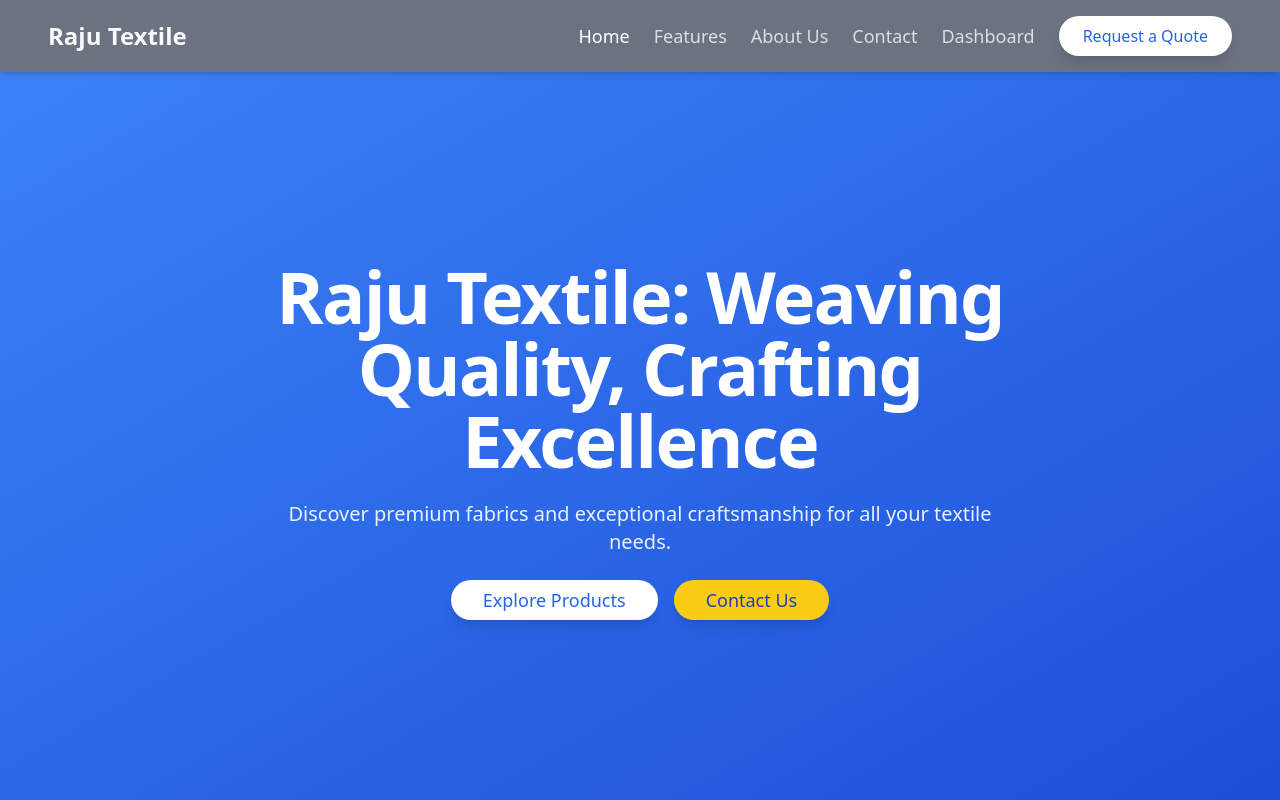
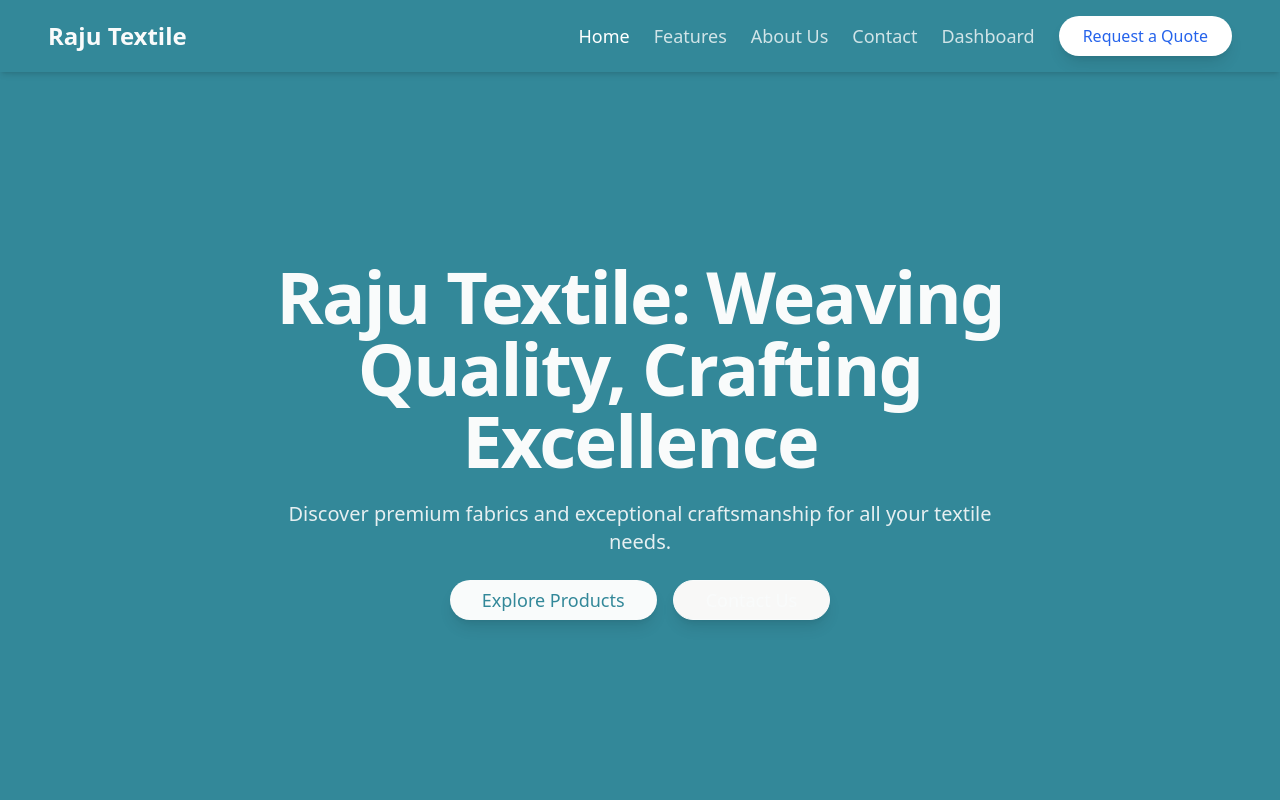
Before and after one commit to supri129/raju-textile, a React (Vite) app: page / in a window 1280 px wide. Shown: the top 800 px of the page. Built offline with nearby package versions, Linux system fonts and the light colour scheme.

Commit message:
[dyad] wrote 2 file(s)

```diff
--- a/src/components/HeroSection.tsx
+++ b/src/components/HeroSection.tsx
@@ -5,20 +5,20 @@ import { Button } from "@/components/ui/button";
 
 const HeroSection = () => {
   return (
-    <section className="relative w-full py-12 md:py-24 lg:py-32 bg-gradient-to-br from-blue-500 to-blue-700 text-white flex items-center justify-center min-h-[calc(100vh-64px)]">
+    <section className="relative w-full py-12 md:py-24 lg:py-32 bg-primary text-primary-foreground flex items-center justify-center min-h-[calc(100vh-64px)]">
       <div className="container px-4 md:px-6 text-center">
         <div className="max-w-3xl mx-auto space-y-6">
           <h1 className="text-4xl font-bold tracking-tight sm:text-5xl md:text-6xl lg:text-7xl">
             Raju Textile: Weaving Quality, Crafting Excellence
           </h1>
-          <p className="text-lg md:text-xl text-white/90">
+          <p className="text-lg md:text-xl text-primary-foreground/90">
             Discover premium fabrics and exceptional craftsmanship for all your textile needs.
           </p>
           <div className="flex flex-col sm:flex-row justify-center gap-4">
-            <Button className="bg-white text-blue-600 hover:bg-gray-100 px-8 py-3 text-lg rounded-full shadow-lg transition-all duration-300 ease-in-out transform hover:scale-105">
+            <Button className="bg-primary-foreground text-primary hover:bg-primary-foreground/90 px-8 py-3 text-lg rounded-full shadow-lg transition-all duration-300 ease-in-out transform hover:scale-105">
               Explore Products
             </Button>
-            <Button className="bg-yellow-400 text-blue-800 hover:bg-yellow-300 px-8 py-3 text-lg rounded-full shadow-lg transition-all duration-300 ease-in-out transform hover:scale-105">
+            <Button variant="outline" className="border-primary-foreground text-primary-foreground hover:bg-primary-foreground hover:text-primary px-8 py-3 text-lg rounded-full shadow-lg transition-all duration-300 ease-in-out transform hover:scale-105">
               Contact Us
             </Button>
           </div>
--- a/src/globals.css
+++ b/src/globals.css
@@ -4,83 +4,83 @@
 
 @layer base {
   :root {
-    --background: 0 0% 100%;
-    --foreground: 224 71.4% 4.1%;
+    --background: 40 10% 97%; /* Light, warm gray */
+    --foreground: 40 10% 20%; /* Dark, earthy brown */
 
-    --card: 0 0% 100%;
-    --card-foreground: 224 71.4% 4.1%;
+    --card: 40 10% 100%;
+    --card-foreground: 40 10% 20%;
 
-    --popover: 0 0% 100%;
-    --popover-foreground: 224 71.4% 4.1%;
+    --popover: 40 10% 100%;
+    --popover-foreground: 40 10% 20%;
 
-    --primary: 220 9.1% 46.1%;
-    --primary-foreground: 210 20% 98%;
+    --primary: 190 50% 40%; /* Muted teal */
+    --primary-foreground: 190 20% 98%;
 
-    --secondary: 220 14.3% 95.9%;
-    --secondary-foreground: 220 9.1% 46.1%;
+    --secondary: 40 10% 92%; /* Lighter beige */
+    --secondary-foreground: 40 10% 20%;
 
-    --muted: 220 14.3% 95.9%;
-    --muted-foreground: 220 8.9% 46.1%;
+    --muted: 40 10% 92%;
+    --muted-foreground: 40 8% 45%;
 
-    --accent: 220 14.3% 95.9%;
-    --accent-foreground: 220 9.1% 46.1%;
+    --accent: 40 10% 92%;
+    --accent-foreground: 40 10% 20%;
 
     --destructive: 0 84.2% 60.2%;
-    --destructive-foreground: 210 20% 98%;
+    --destructive-foreground: 0 0% 98%;
 
-    --border: 220 13% 91%;
-    --input: 220 13% 91%;
-    --ring: 224 71.4% 4.1%;
+    --border: 40 10% 88%;
+    --input: 40 10% 88%;
+    --ring: 190 50% 40%;
 
     --radius: 0.5rem;
 
-    --sidebar-background: 220 14.3% 95.9%;
-    --sidebar-foreground: 224 71.4% 4.1%;
-    --sidebar-primary: 220 9.1% 46.1%;
-    --sidebar-primary-foreground: 210 20% 98%;
-    --sidebar-accent: 220 13% 91%;
-    --sidebar-accent-foreground: 224 71.4% 4.1%;
-    --sidebar-border: 220 13% 85%;
-    --sidebar-ring: 224 71.4% 4.1%;
+    --sidebar-background: 40 10% 92%;
+    --sidebar-foreground: 40 10% 20%;
+    --sidebar-primary: 190 50% 40%;
+    --sidebar-primary-foreground: 190 20% 98%;
+    --sidebar-accent: 40 10% 88%;
+    --sidebar-accent-foreground: 40 10% 20%;
+    --sidebar-border: 40 10% 80%;
+    --sidebar-ring: 190 50% 40%;
   }
 
   .dark {
-    --background: 224 71.4% 4.1%;
-    --foreground: 210 20% 98%;
+    --background: 40 10% 10%; /* Dark, earthy brown */
+    --foreground: 40 10% 95%; /* Off-white */
 
-    --card: 224 71.4% 4.1%;
-    --card-foreground: 210 20% 98%;
+    --card: 40 10% 10%;
+    --card-foreground: 40 10% 95%;
 
-    --popover: 224 71.4% 4.1%;
-    --popover-foreground: 210 20% 98%;
+    --popover: 40 10% 10%;
+    --popover-foreground: 40 10% 95%;
 
-    --primary: 210 20% 98%;
-    --primary-foreground: 220 9.1% 46.1%;
+    --primary: 190 50% 50%; /* Slightly brighter teal */
+    --primary-foreground: 190 10% 10%;
 
-    --secondary: 215 27.9% 16.9%;
-    --secondary-foreground: 210 20% 98%;
+    --secondary: 40 10% 15%; /* Darker beige */
+    --secondary-foreground: 40 10% 95%;
 
-    --muted: 215 27.9% 16.9%;
-    --muted-foreground: 217.9 10.6% 64.9%;
+    --muted: 40 10% 15%;
+    --muted-foreground: 40 5% 65%;
 
-    --accent: 215 27.9% 16.9%;
-    --accent-foreground: 210 20% 98%;
+    --accent: 40 10% 15%;
+    --accent-foreground: 40 10% 95%;
 
     --destructive: 0 62.8% 30.6%;
-    --destructive-foreground: 210 20% 98%;
+    --destructive-foreground: 0 0% 98%;
 
-    --border: 215 27.9% 16.9%;
-    --input: 215 27.9% 16.9%;
-    --ring: 216 12.2% 83.9%;
+    --border: 40 10% 20%;
+    --input: 40 10% 20%;
+    --ring: 190 40% 84%;
 
-    --sidebar-background: 215 27.9% 16.9%;
-    --sidebar-foreground: 210 20% 98%;
-    --sidebar-primary: 210 20% 98%;
-    --sidebar-primary-foreground: 220 9.1% 46.1%;
-    --sidebar-accent: 215 27.9% 16.9%;
-    --sidebar-accent-foreground: 210 20% 98%;
-    --sidebar-border: 215 27.9% 16.9%;
-    --sidebar-ring: 216 12.2% 83.9%;
+    --sidebar-background: 40 10% 15%;
+    --sidebar-foreground: 40 10% 95%;
+    --sidebar-primary: 190 50% 50%;
+    --sidebar-primary-foreground: 190 10% 10%;
+    --sidebar-accent: 40 10% 20%;
+    --sidebar-accent-foreground: 40 10% 95%;
+    --sidebar-border: 40 10% 20%;
+    --sidebar-ring: 190 40% 84%;
   }
 }
 
```
